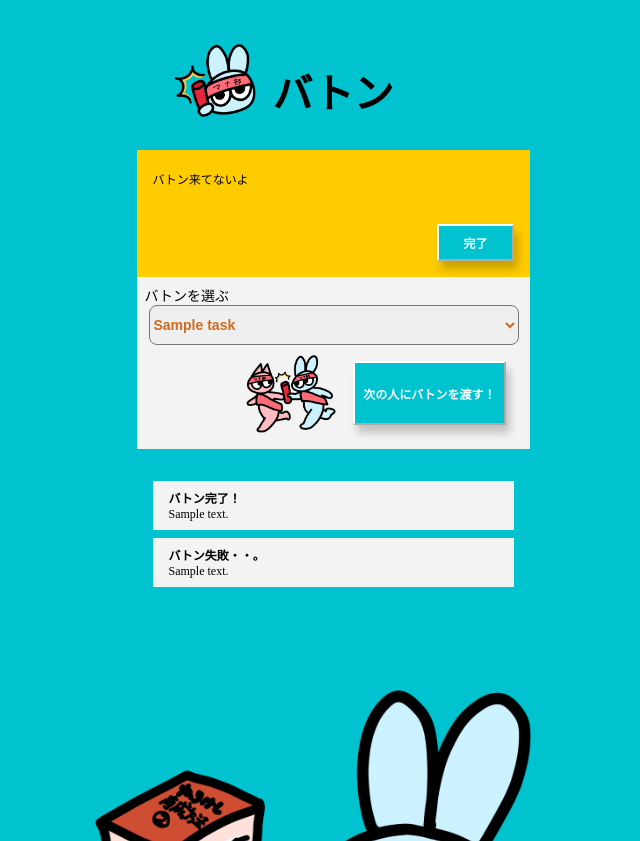
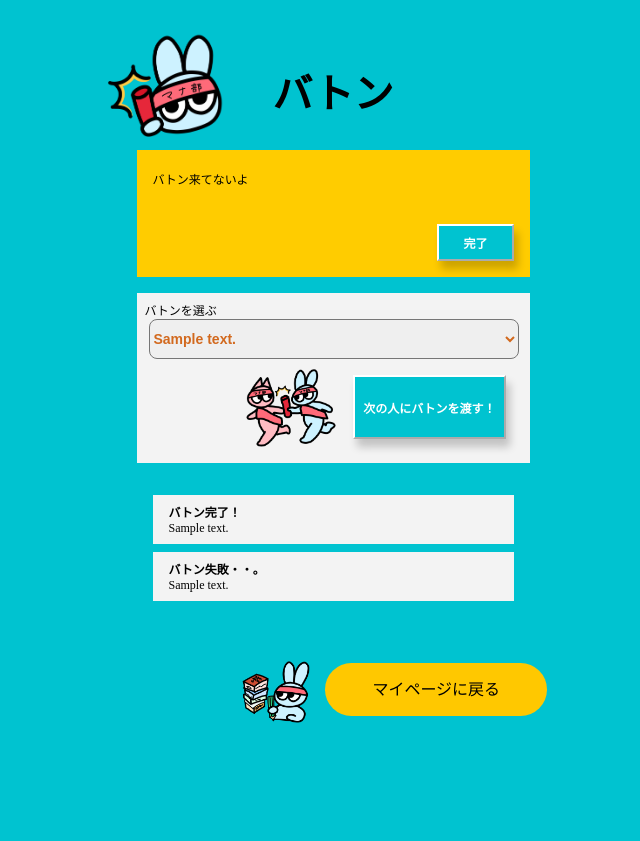
Before and after one commit to RareTECH-Jteam/Team-J_main, a Flask app: template SNSApp/templates/post/baton_detail.html in a window 1280 px wide. Shown: the part 72-913 px from the top of the page, without its empty margins (307-947 px from the left). After the commit the page ends 795 px from the top, so only its background shows below. Run offline with Flask 2, Linux system fonts and the light colour scheme; the template is opened without the code that fills it: most values are stand-ins (such as "Sample title", 1, 10 or a date in 2020); some libraries are stand-ins or nearby versions.

Commit message:
batonの見た目調整＋間違い修正＋プルダウンメニューの中身修正でhtml/css、あと見た目影響しないですがbatonと統一させるためのmypage/post.css変更

```diff
--- a/SNSApp/static/css/baton.css
+++ b/SNSApp/static/css/baton.css
@@ -9,9 +9,10 @@
     flex-direction: column; /* mainとfooterを縦並びにしてfooterを最下部に押し出すため */
 }
 
-.main {
-    flex: 1; /*　headerとfooterで使った余りの高さ方向のスペースをmainが全部使う */
-}
+/*　headerとfooterで使った余りの高さ方向のスペースをmainが全部使う..がこれがあるとfooterが下に行き過ぎる */
+/* main {
+    flex: 1;
+} */
 
 /* テキスト系をまとめてセンターアライン */
 .page-title, .task-arrived, .new-task-main, .task-history {
@@ -29,8 +30,12 @@
 .title-image {
     min-height: 112px;
     position: absolute; /* 画像だけアライメントしないで絶対値で位置決める */
-    left: 16px; /* .page-title の左から120px となる */
+    left: -48px; /* .page-title の左から120px となる */
     margin-right: 12px
+}
+
+.title-image img {
+    height: 112px;
 }
 
 .title {
@@ -83,14 +88,14 @@
     text-align: left;
     max-width: 393px;
     min-height: 100px;
-    margin: 0 auto;
+    margin: 16px auto;
     padding: 8px 8px; /* ”バトンを選ぶ”の文字列との距離を空けるため */
     background-color:#F3F3F3;
     gap: 16px;
 }
 
 .select-title {
-    font-size: 14px;
+    font-size: 12px;
 }
 
 .select-task{
@@ -157,7 +162,7 @@
 
 .fail {
     text-align: left;
-    margin: 8px auto;
+    margin: 8px auto 0px auto;
     background-color:#F3F3F3;
     padding: 8px 16px;
     max-height: 100px; /* 投稿リストは画面スクロールさせて、フッターまで一画面に収める */
--- a/SNSApp/templates/post/baton_detail.html
+++ b/SNSApp/templates/post/baton_detail.html
@@ -3,8 +3,7 @@
 
 {% block page_css %}
 <link rel="stylesheet" href="{{ url_for('static', filename='css/baton.css')}}">
-<link rel="stylesheet" href="../../static/css/base.css"> <!-- 仮（flaskを起動する際は不要なので消しても大丈夫です！） -->
-<link rel="stylesheet" href="../../static/css/baton.css"> <!-- 仮 -->
+<link rel="stylesheet" href="{{ url_for('static', filename='css/footer.css')}}">
 {#<!-- <link rel="stylesheet" href="{{ url_for('static', filename='css/footer.css')}}"> -->#}   <!--本実装時に両端の{##}とコメントアウトを消していただければOKです！-->
 {% endblock %}
 
@@ -13,8 +12,7 @@
     <main>
         <div class="page-title">
             <div class="title-image">
-                <!-- <img src="{{ url_for('static', filename='img/Baton_rabbit.PNG')}}" alt="baton-rabbit"> -->
-                <img class="send-task-image" src="../../static/img/Baton_rabbit.PNG" alt="baton-rabbit"> <!-- 仮！！ -->
+                <img src="{{ url_for('static', filename='img/Baton_rabbit.PNG')}}" alt="baton-rabbit">
             </div>
             <div class="title">
                 バトン
@@ -66,13 +64,13 @@
 
         <!-- バトンを作成フォーム -->
         <section class="new-task">
-            <form class="new-task-main" action="/posts" method="post">
+            <form class="new-task-main" action="/baton" method="post">
                 <input type="hidden" name="csrf_token" value="{{ csrf_token() }}"> <!-- なりすましリクエスト防止（CSRF対策） -->
                 <label for="select-task" class="select-title">バトンを選ぶ</label> <!-- label forを使うことで文章のどこを触れても選択できる・・はず -->
                 <select name="select-task" class="select-task"> <!-- プルダウンリストからタスクを選ぶ -->
                     {% for task in tasks %}
-                    <option class="task"> <!-- プルダウンメニューで選択後、改行できない（横幅限られているので途中までしか表示できない）ため、タスクはMax25文字で！！ -->
-                        {{ task }}
+                    <option class="task" value="{{ task.id }}"> <!-- プルダウンメニューで選択後、改行できない（横幅限られているので途中までしか表示できない）ため、タスクはMax25文字で！！ -->
+                        {{ task.content }}
                     </option>
                     <option class="task"> <!-- プルダウン確認用の仮コード -->
                         今の気分で一番マシな教科に1秒触れろ（開くだけOK） <!-- プルダウン確認用の仮コード -->
@@ -80,8 +78,7 @@
                     {% endfor %}
                 </select>
                 <div class="send-task">
-                        <!-- <img class="send-task-image" src="{{ url_for('static', filename='img/Baton_pass_hachimaki.PNG')}}" alt="baton_pass"> -->
-                        <img class="send-task-image" src="../../static/img/Baton_pass_hachimaki.PNG" alt="baton_pass"> <!-- 仮！！ -->
+                        <img class="send-task-image" src="{{ url_for('static', filename='img/Baton_pass_hachimaki.PNG')}}" alt="baton_pass">
                     <button class="send-task-btn" type="submit"
                     onclick="return confirm('このバトンを次の人に送りますか？');">次の人にバトンを渡す！</button>
                 </div>
```
Also changed, not shown: SNSApp/static/css/mypage.css (+4 -3 lines), SNSApp/static/css/post.css (+4 -3 lines).
